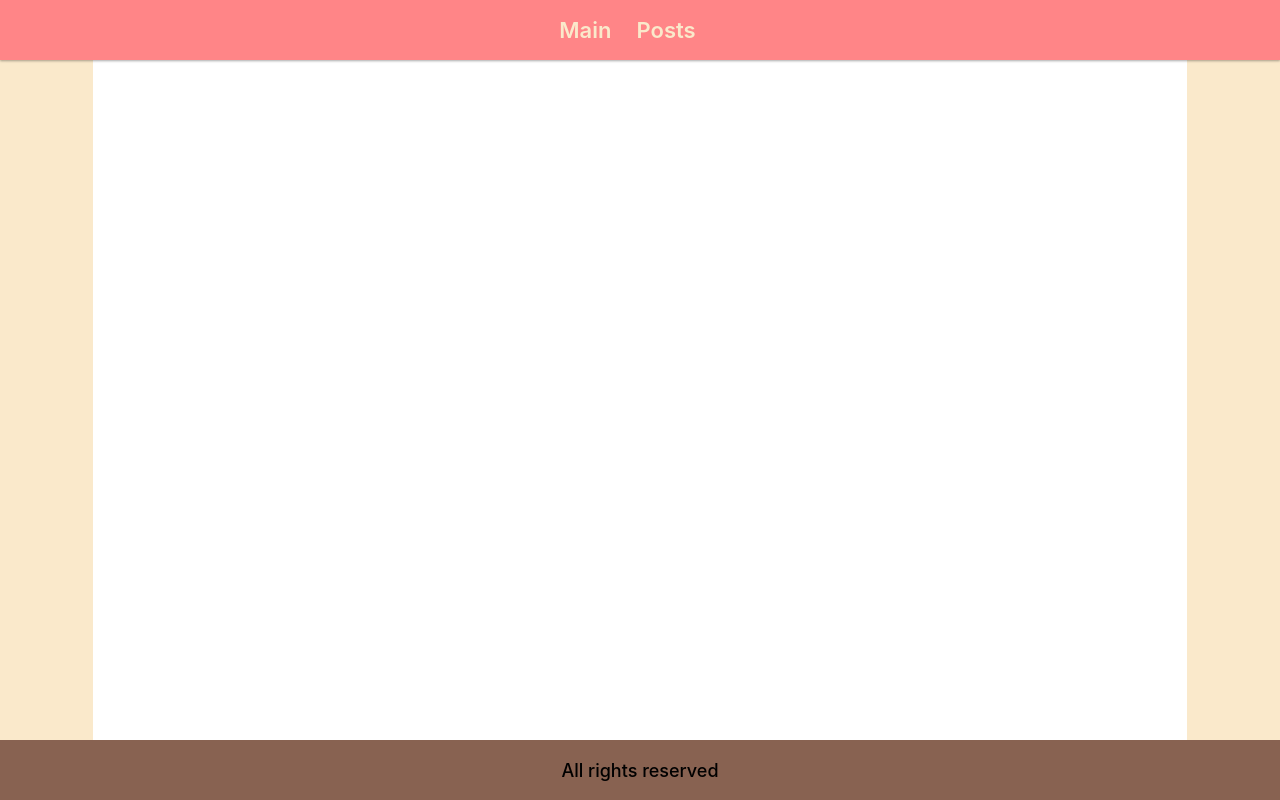
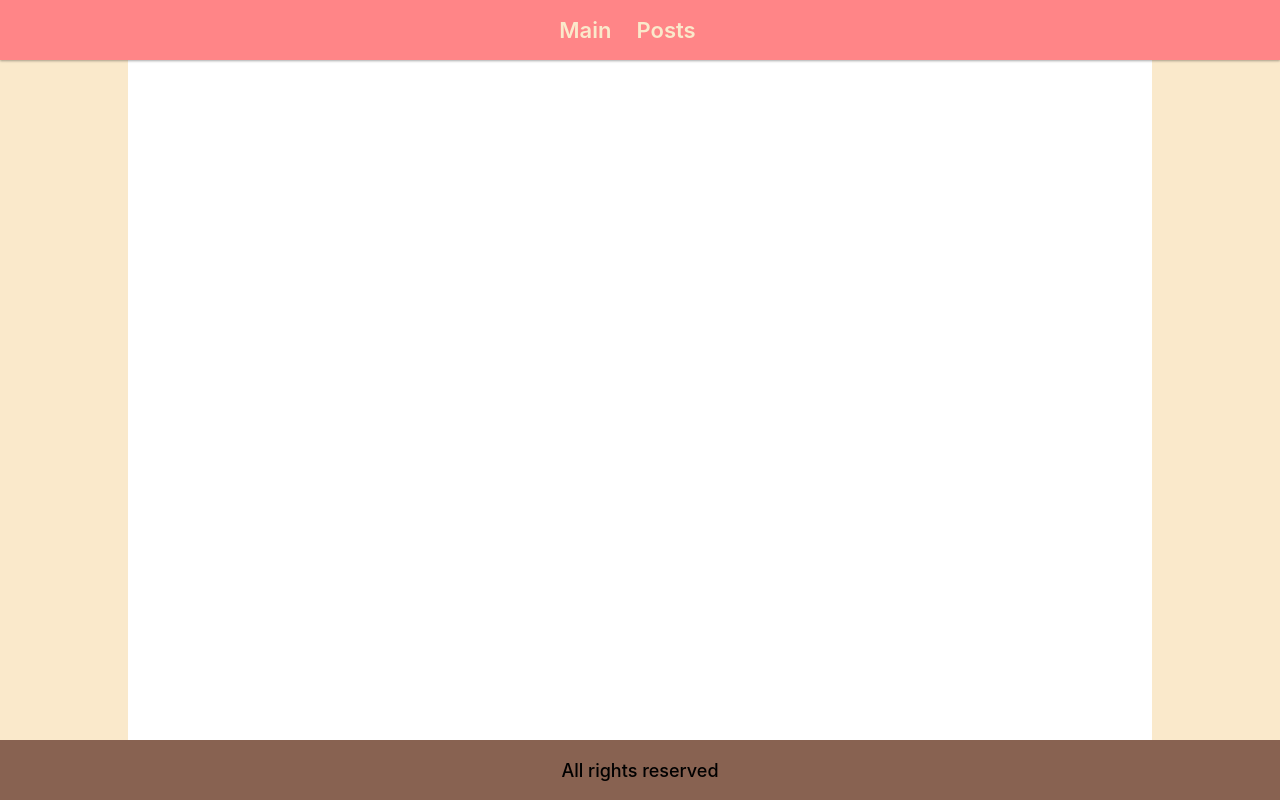
Before and after one commit to TheBigMoon/portfolio, a React (Create React App) app: page / in a window 1280 px wide. Built offline with nearby package versions, Linux system fonts and the light colour scheme.

Commit message:
content div is changed from flex to normal

```diff
--- a/src/App.css
+++ b/src/App.css
@@ -8,12 +8,8 @@ body {
 }
 
 .content {
-  display: flex;
-  flex-direction: column;
-  align-items: center;
-  width: 80%;
   padding: 25px 35px;
-  margin: 60px auto 0 auto;
+  margin: 60px 10% 0 10%;
   min-height: calc(100vh - 170px);
   background-color: white;
 }
```
